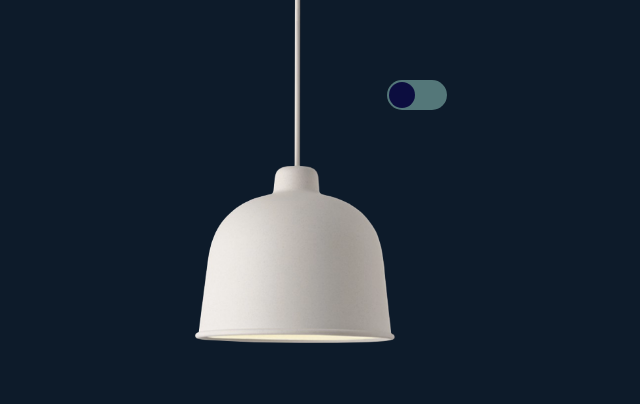
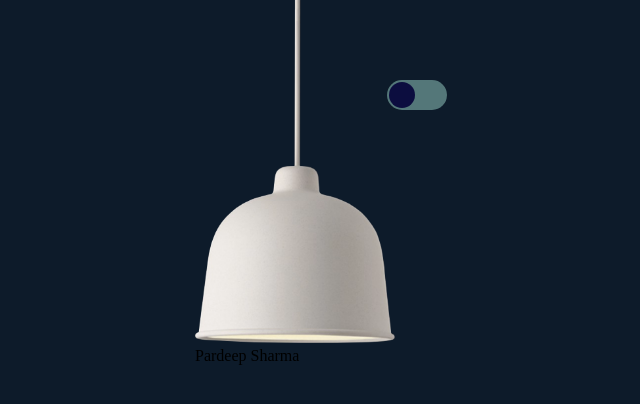
Before and after one commit to Pardeepsharma01/Lamp-light, a plain HTML site: page index.html in a window 1280 px wide. Shown: the full height of the page, 317-957 px from the left. Drawn offline with Linux system fonts and the light colour scheme.

Commit message:
Add a line

```diff
--- a/index.html
+++ b/index.html
@@ -13,6 +13,7 @@
         <div class="lamp__container">
             <img src="./images/lamp.png" alt="" class="lamp">
             <img src="./images/light.png" alt="" class="light" id="light">
+            <p>Pardeep Sharma</p>
         </div>
     </div>
     <script src="script.js"></script>
```
